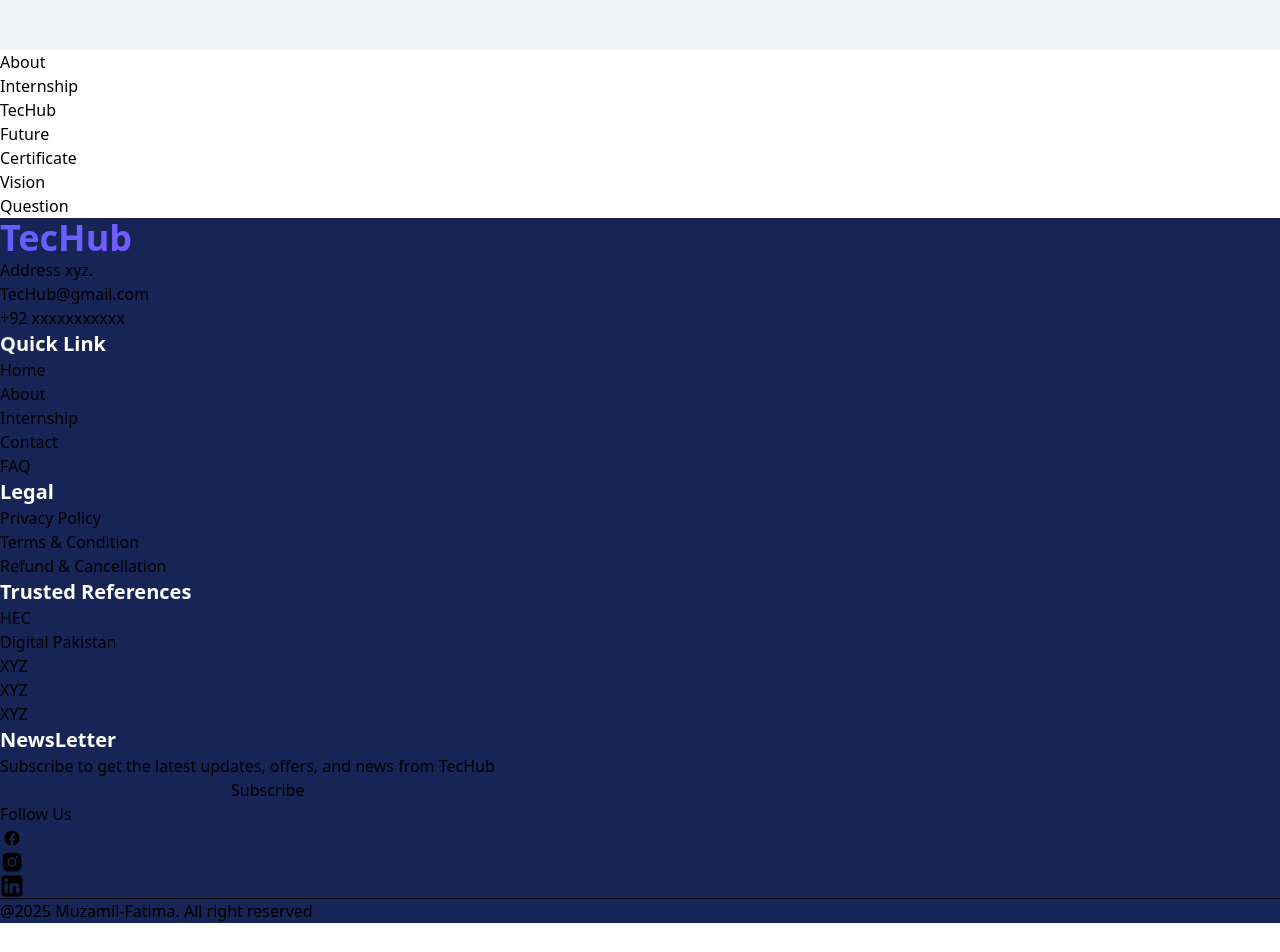
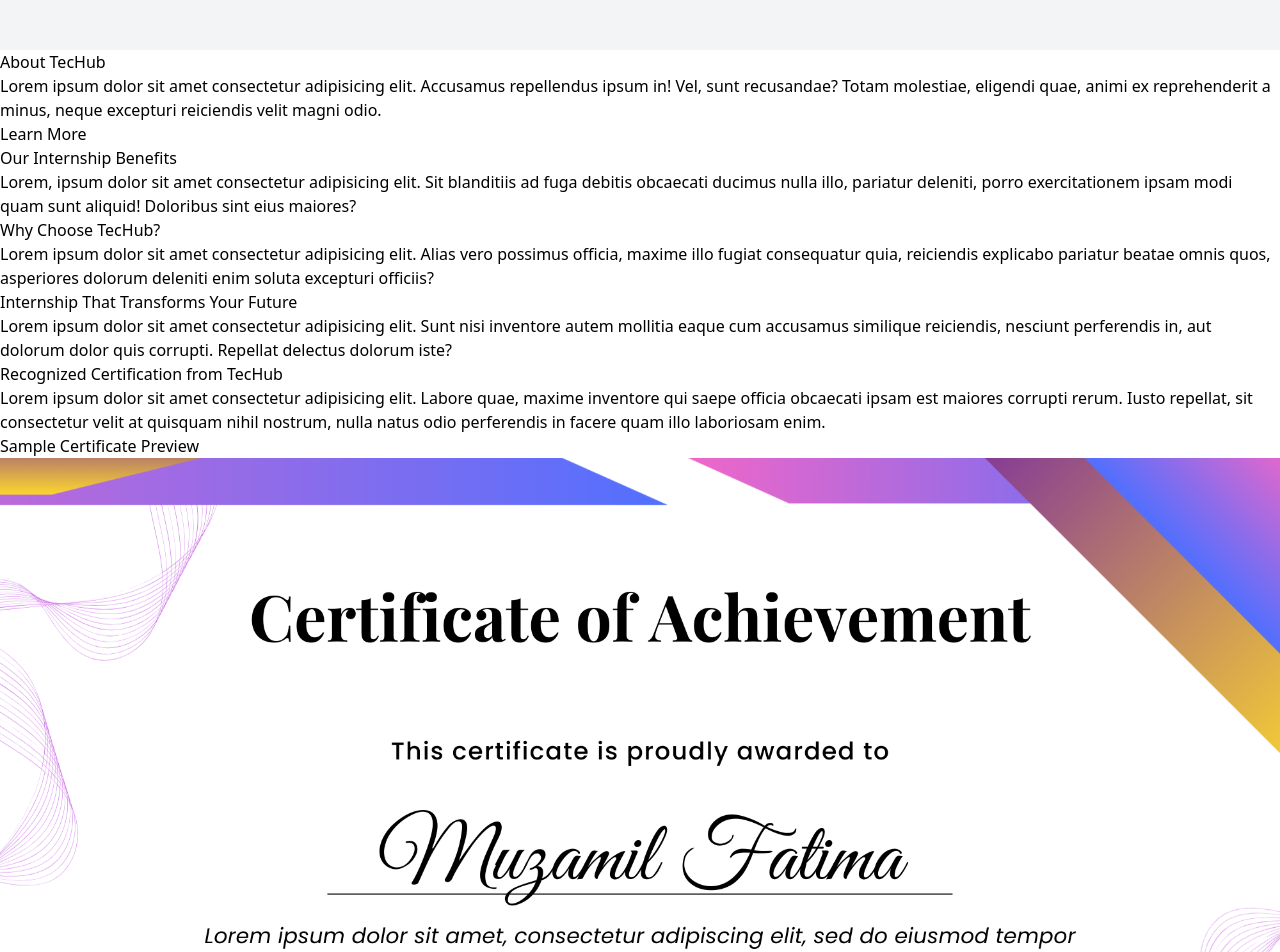
Before and after one commit to Muzamil-Fatima/Tec-Hub, a React app in the folder frontend/: page / in a window 1280 px wide. Shown: the part 480-1432 px from the top of the page. Before the commit the page ends 1403 px from the top, so only its background shows below. Built offline with nearby package versions, Linux system fonts and the light colour scheme; the HTML template or start-up script is replaced by a standard one.

Commit message:
Add content

```diff
--- a/frontend/src/Components/Footer.jsx
+++ b/frontend/src/Components/Footer.jsx
@@ -2,19 +2,18 @@
 
 const Footer = () => {
   return (
-    <div className="bg-blue-950">
-      <div>
-        <h2 className="text-4xl font-extrabold bg-linear-to-r from-indigo-500 via-purple-500 to-pink-500 bg-clip-text text-transparent">
-          TecHub
-        </h2>
+    <div className="bg-gray-900 text-white p-10 space-y-10 font-medium">
+      <div className="space-y-2">
+        <h2 className="text-4xl font-extrabold mb-6 ">TecHub</h2>
         <p>Address xyz.</p>
-        <p>TecHub@gmail.com</p>
-        <p>+92 xxxxxxxxxxx</p>
+        <p>
+          <span>+92 XXXXXXXXXX</span>
+        </p>
       </div>
-      <div>
-        <div>
+      <div className="flex-col md:flex-row flex justify-between space-y-6 md:space-y-0 px-10">
+        <div className="space-y-2">
           <h3 className="text-white font-semibold text-xl">Quick Link</h3>
-          <ul>
+          <ul className="text-gray-500 ">
             <li>Home</li>
             <li>About</li>
             <li>Internship</li>
@@ -22,17 +21,19 @@
             <li>FAQ</li>
           </ul>
         </div>
-        <div>
+        <div className="space-y-2">
           <h3 className="text-white font-semibold text-xl">Legal</h3>
-          <ul>
+          <ul className="text-gray-500">
             <li>Privacy Policy</li>
             <li>Terms & Condition</li>
             <li>Refund & Cancellation</li>
           </ul>
         </div>
-        <div>
-          <h3 className="text-white font-semibold text-xl">Trusted References</h3>
-          <ul>
+        <div className="space-y-2">
+          <h3 className="text-white font-semibold text-xl">
+            Trusted References
+          </h3>
+          <ul className="text-gray-500">
             <li>HEC</li>
             <li>Digital Pakistan</li>
             <li>XYZ</li>
@@ -41,19 +42,24 @@
           </ul>
         </div>
       </div>
-      <div>
+      <div className="space-y-3">
         <h6 className="text-white font-semibold text-xl">NewsLetter</h6>
-        <p>
-          Subscribe to get the latest updates, offers, and news from TecHub
+        <p className="text-gray-500 ">
+          Subscribe to get the latest updates, offers, and news from TecHub.
         </p>
-        <div>
-          <input type="text" />
-          <button>Subscribe</button>
+        <div className="flex space-x-2">
+          <input
+            type="text"
+            className="px-1.5 w-3xs py-2 rounded-xl border-2"
+          />
+          <button className="bg-blue-700  px-4 py-2  rounded-xl ">
+            Subscribe
+          </button>
         </div>
       </div>
-      <div>
-        <p>Follow Us</p>
-        <ul>
+      <div className="space-y-3">
+        <p className="text-white font-semibold text-xl">Follow Us</p>
+        <ul className="flex flex-row space-x-3">
           <li>
             <a href="">
               <svg
@@ -103,7 +109,7 @@
       </div>
       <hr />
       <div>
-        <p>@2025 Muzamil-Fatima. All right reserved</p>
+        <p className="text-center">@2025 Muzamil-Fatima. All right reserved</p>
       </div>
     </div>
   );
--- a/frontend/src/pages/Home/About.jsx
+++ b/frontend/src/pages/Home/About.jsx
@@ -3,8 +3,21 @@
 const About = () => {
   return (
     <div>
-      About
-<h2></h2>
+      <div>
+        <h2>
+          About <span>TecHub</span>
+        </h2>
+        <p>
+          Lorem ipsum dolor sit amet consectetur adipisicing elit. Accusamus
+          repellendus ipsum in! Vel, sunt recusandae? Totam molestiae, eligendi
+          quae, animi ex reprehenderit a minus, neque excepturi reiciendis velit
+          magni odio.
+        </p>
+        <button>Learn More</button>
+      </div>
+      <div>
+        <img src="" alt="" />
+      </div>
     </div>
   );
 };
--- a/frontend/src/pages/Home/Certificate.jsx
+++ b/frontend/src/pages/Home/Certificate.jsx
@@ -1,10 +1,18 @@
 import React from "react";
-
+import certificate from "../../../Images/certificate.png";
 const Certificate = () => {
   return (
     <div>
-      Certificate
-      <h2></h2>
+      <h2>Recognized Certification from TecHub</h2>
+      <p>
+        Lorem ipsum dolor sit amet consectetur adipisicing elit. Labore quae,
+        maxime inventore qui saepe officia obcaecati ipsam est maiores corrupti
+        rerum. Iusto repellat, sit consectetur velit at quisquam nihil nostrum,
+        nulla natus odio perferendis in facere quam illo laboriosam enim.
+      </p>
+      <p>Sample Certificate Preview</p>
+      <img src={certificate} alt="" />
+      <p>*Certificates are digitally verifiable and can be shared on LinkedIn & CVs</p>
     </div>
   );
 };
--- a/frontend/src/pages/Home/Future.jsx
+++ b/frontend/src/pages/Home/Future.jsx
@@ -3,8 +3,9 @@
 const Future = () => {
   return (
     <div>
-      Future
-      <h2></h2>
+
+      <h2>Internship That Transforms Your Future</h2>
+      <p>Lorem ipsum dolor sit amet consectetur adipisicing elit. Sunt nisi inventore autem mollitia eaque cum accusamus similique reiciendis, nesciunt perferendis in, aut dolorum dolor quis corrupti. Repellat delectus dolorum iste?</p>
     </div>
   );
 };
--- a/frontend/src/pages/Home/Header.jsx
+++ b/frontend/src/pages/Home/Header.jsx
@@ -16,6 +16,7 @@
             <li>• Internship Training </li>
             <li>• Future Courses</li>
           </ul>
+
         </div>
         <div className="flex space-x-4 justify-center">
           <button className="bg-linear-to-r from-indigo-500 via-purple-500 to-pink-500 px-4 py-2.5 rounded-xl font-semibold text-white">
--- a/frontend/src/pages/Home/Internship.jsx
+++ b/frontend/src/pages/Home/Internship.jsx
@@ -3,8 +3,15 @@
 const Internship = () => {
   return (
     <div>
-      Internship
-      <h2></h2>
+      <h2>
+        Our <span>Internship Benefits</span>{" "}
+      </h2>
+      <p>
+        Lorem, ipsum dolor sit amet consectetur adipisicing elit. Sit blanditiis
+        ad fuga debitis obcaecati ducimus nulla illo, pariatur deleniti, porro
+        exercitationem ipsam modi quam sunt aliquid! Doloribus sint eius
+        maiores?
+      </p>
     </div>
   );
 };
--- a/frontend/src/pages/Home/LandingPage.jsx
+++ b/frontend/src/pages/Home/LandingPage.jsx
@@ -19,6 +19,10 @@
       <Certificate />
       <Vision />
       <Question />
+      <p>
+        Still have questions? <span>Connect with us</span> — we’re happy to
+        help!
+      </p>
     </div>
   );
 };
--- a/frontend/src/pages/Home/Question.jsx
+++ b/frontend/src/pages/Home/Question.jsx
@@ -3,8 +3,8 @@
 const Question = () => {
   return (
     <div>
-      Question
-      <h2></h2>
+      <h2>Frequently Asked Questions</h2>
+      <p>Have doubts? We’ve got you covered. Here are the answers to the most common questions.</p>
     </div>
   );
 };
--- a/frontend/src/pages/Home/TecHub.jsx
+++ b/frontend/src/pages/Home/TecHub.jsx
@@ -3,8 +3,9 @@
 const TecHub = () => {
   return (
     <div>
-      TecHub
-      <h2></h2>
+
+      <h2>Why Choose TecHub?</h2>
+      <p>Lorem ipsum dolor sit amet consectetur adipisicing elit. Alias vero possimus officia, maxime illo fugiat consequatur quia, reiciendis explicabo pariatur beatae omnis quos, asperiores dolorum deleniti enim soluta excepturi officiis?</p>
     </div>
   );
 };
--- a/frontend/src/pages/Home/Vision.jsx
+++ b/frontend/src/pages/Home/Vision.jsx
@@ -3,8 +3,8 @@
 const Vision = () => {
   return (
     <div>
-      Vision
-      <h2></h2>
+      <h2>Our Future Vision</h2>
+      <p>Lorem ipsum dolor sit amet consectetur adipisicing elit. Atque modi, possimus inventore beatae quidem consequatur deserunt doloribus. Sint vero repellat tenetur natus velit earum reiciendis in possimus tempore eligendi doloribus, quod maiores reprehenderit? Consequuntur ea laboriosam omnis saepe animi vero.</p>
     </div>
   );
 };
```
Also changed, not shown: frontend/Images/Certificate.png (added).
